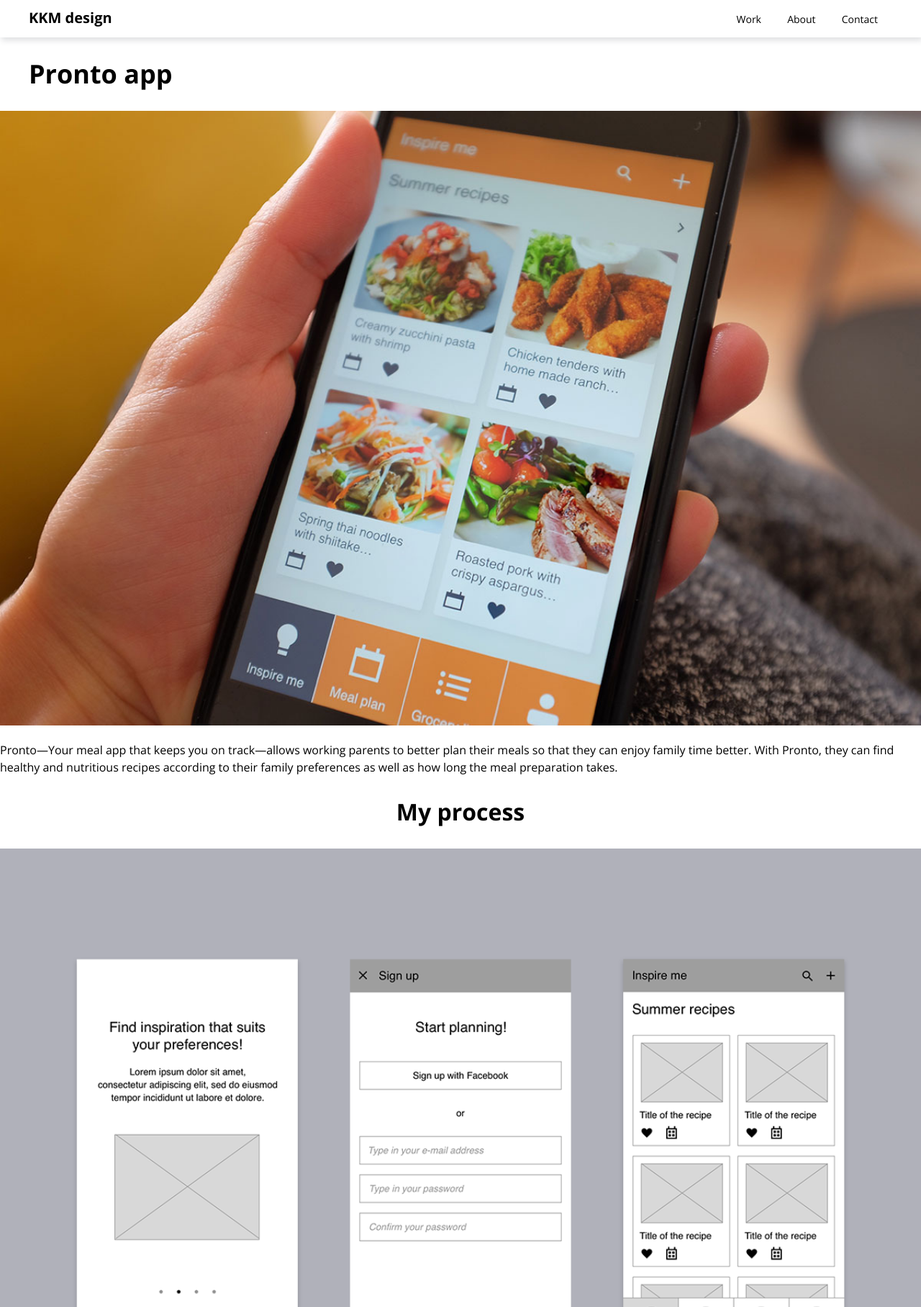
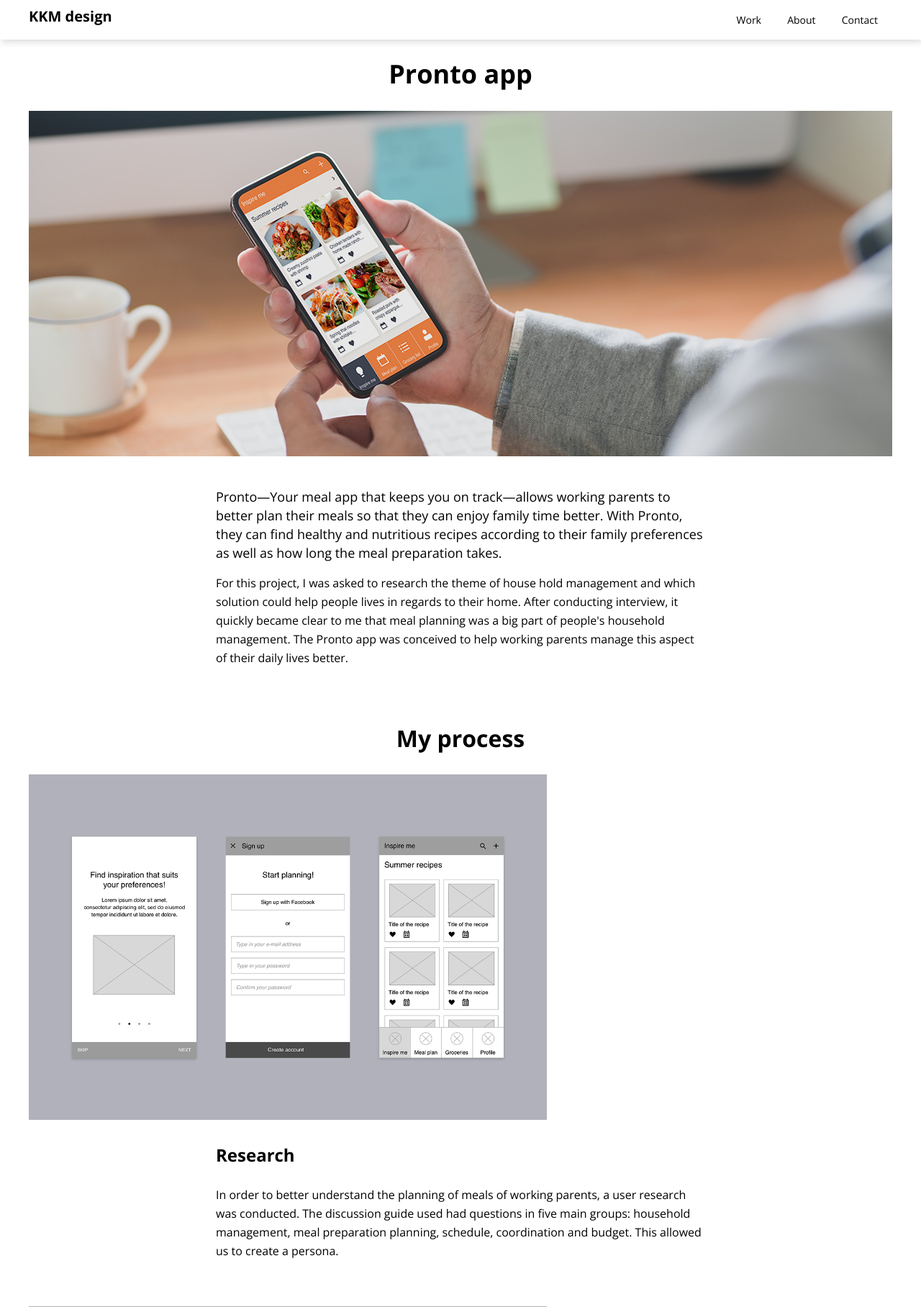
Before and after one commit to katekoyama/portfolio-website, a PHP site: page /pronto-app.html in a window 1280 px wide. Shown: the top 1816 px of the page at 72% size. Run offline with PHP 8.4, Linux system fonts and the light colour scheme; some libraries are stand-ins or nearby versions.

Commit message:
Small fixes

```diff
--- a/css/style.css
+++ b/css/style.css
@@ -13,7 +13,7 @@ body{
   font-family: 'Open Sans', sans-serif;
   font-size: 16px;
   font-weight: 400;
-  line-height: 1.5; /* Sets the line-height to 1.5 * the font-size */
+  line-height: 1.625em; /* Sets the line-height to 1.5 * the font-size */
   color: #000000;
 }
 
@@ -99,16 +99,39 @@ a:active{
 .container{
   margin: 0 16px;
 }
-.row{
-  margin: 48px 0; /* 24px top and bottom, 0 left and right */
+.box{
+  display: block;
+  padding: 1em;
+}
+.text{
+  max-width: 680px;
+  margin: 0 auto;
+}
+.paragraph-last{
+  padding-bottom: 48px;
+}
+.lgparagraph{
+  margin: 2em auto 0;
+  font-size: 1.125em;
+}
+.box h3{
+  margin-top: 0;
+}
+.box ul{
+  padding-left: 1em;
 }
 #work .row {
-  padding-bottom: 48px; border-bottom: 1px solid #c6c7cd;\
+  padding-bottom: 48px;
+  border-bottom: 1px solid #c6c7cd;
+  margin: 48px -16px;
 }
 #hero h1{
   text-align: center;
   margin: 0;
   padding-bottom: 0.875em;
+}
+#top{
+  text-align: center;
 }
 #contact h2{
   margin: 0;
@@ -119,6 +142,15 @@ a:active{
   font-size: 0.75em;
   padding: 2em 0;
 }
+.smllpic{
+  max-width: 720px;
+  margin: 0 auto;
+}
+#fullbleed{
+  width: 100%;
+  max-height: 480px;
+}
+
 header{
   z-index: 9999;
   background-color: #ffffff;
--- a/pronto-app.html
+++ b/pronto-app.html
@@ -54,36 +54,41 @@
     <main>
 
       <!-- START H1 DIV -->
-      <div class="container">
+      <div id="top">
 
         <!-- START CONTAINER WRAPPER -->
-        <div>
+        <div class="container">
           <h1>Pronto app</h1>
         </div>
         <!-- END CONTAINER WRAPPER -->
 
       </div>
       <!-- END H1 DIV -->
-      <div>
+      <div class="section">
 
         <!-- START PROJECT CONTAINER WRAPPER -->
-        <div>
+        <div class="container">
           <picture>
             <source srcset="img/pronto-app/pronto_app@1x.jpg" media="(max-width:767px)">
               <img src="img/pronto-app/pronto_app@2x.jpg" alt="Pronto app">
           </picture>
 
           <!-- START PROJECT BRIEF -->
-          <div>
-            <p>Pronto—Your meal app that keeps you on track—allows working
+          <div class="text">
+            <p class="lgparagraph">Pronto—Your meal app that keeps you on track—allows working
               parents to better plan their meals so that they can enjoy family
               time better. With Pronto, they can find healthy and nutritious
               recipes according to their family preferences as well as how long
               the meal preparation takes.</p>
+              <p class="paragraph-last">For this project, I was asked to research the theme of
+              house hold management and which solution could help people lives in regards to
+              their home. After conducting interview, it quickly became clear to me that meal
+              planning was a big part of people's household management. The Pronto app was conceived
+              to help working parents manage this aspect of their daily lives better.</p>
           </div>
           <!-- END PROJECT BRIEF -->
 
-          <!-- START H2 CONATINER -->
+          <!-- START H2 CONTAINER -->
             <div>
               <h2>My process</h2>
             </div>
@@ -91,13 +96,13 @@
 
             <picture>
               <source srcset="img/pronto-app/pronto-low-collage@1x.png" media="(max-width:767px)">
-              <img src="img/pronto-app/pronto-low-collage@2x.png" alt="Pronto app low fidelity wireframes">
+                <img class="smllpic" src="img/pronto-app/pronto-low-collage@2x.png" alt="Pronto app low fidelity wireframes">
             </picture>
 
             <!-- START OF BRIEF CONTAINER -->
-          <div>
+            <div class="text">
               <h3>Research</h3>
-            <p>In order to better understand the planning of meals of working parents,
+              <p class="paragraph-last">In order to better understand the planning of meals of working parents,
                 a user research was conducted. The discussion guide used had questions
                 in five main groups: household management, meal preparation planning,
                 schedule, coordination and budget. This allowed us to create a persona.</p>
@@ -106,13 +111,13 @@
 
             <picture>
               <source srcset="img/pronto-app/pronto_screen_flow1@1x.jpg" media="(max-width:767px)">
-              <img src="img/pronto-app/pronto_screen_flow1@2x.jpg" alt="Pronto app screen flow">
+                <img class="smllpic" src="img/pronto-app/pronto_screen_flow1@2x.jpg" alt="Pronto app screen flow">
             </picture>
 
             <!-- START OF GOAL CONTAINER -->
-          <div>
+            <div class="text">
               <h3>Ideation</h3>
-            <p>In this phase a user flow was created to help visualize possible
+              <p class="paragraph-last">In this phase a user flow was created to help visualize possible
                 paths the user might take. This process allowed me to create the
                 necessary screens for the next step.</p>
             </div>
@@ -121,13 +126,13 @@
 
             <picture>
               <source srcset="img/pronto-app/pronto_screen_flow2@1x.jpg" media="(max-width:767px)">
-              <img src="img/pronto-app/pronto_screen_flow2@2x.jpg" alt="Pronto app">
+                <img class="smllpic" src="img/pronto-app/pronto_screen_flow2@2x.jpg" alt="Pronto app">
             </picture>
 
             <!-- START OF PROCESS CONATINER -->
-          <div class="conclusion">
+            <div class="text">
               <h2>Conclusion</h2>
-            <p>After having worked on the ideation the next step was to translate
+              <p class="paragraph-last">After having worked on the ideation the next step was to translate
                 the solution into sketches at first which were then tested with the
                 targeted group. After the usability testing, these paper sketches
                 were reiterated upon and then transformed into a low fidelity prototype
```
Also changed, not shown: other parts of css/style.css (+76 -7 lines), about.html (+10 -6 lines), culturescape.html (+21 -18 lines), energiewende.html (+30 -25 lines), index.html (+6 -5 lines), img/culturescape/culturescape_overview-main@2x.jpg (added), img/culturescape/culturescape_overview-mock@1x.jpg (added), img/culturescape/culturescape_overview-mock@2x.jpg (added), img/energiewende/energiewende-risiko-main@2x.jpg (added), img/pronto-app/pronto_app-home@2x.jpg (added), img/pronto-app/pronto_app@1x.jpg, img/pronto-app/pronto_app@2x.jpg, 2 other files. Lines whose indentation alone changed are shown as unchanged.
